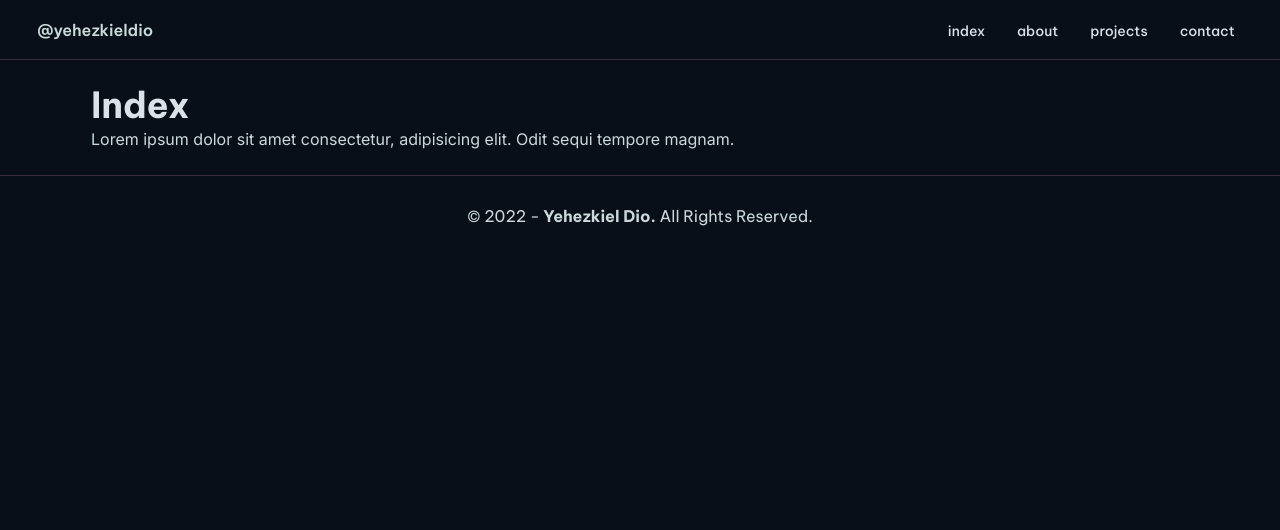
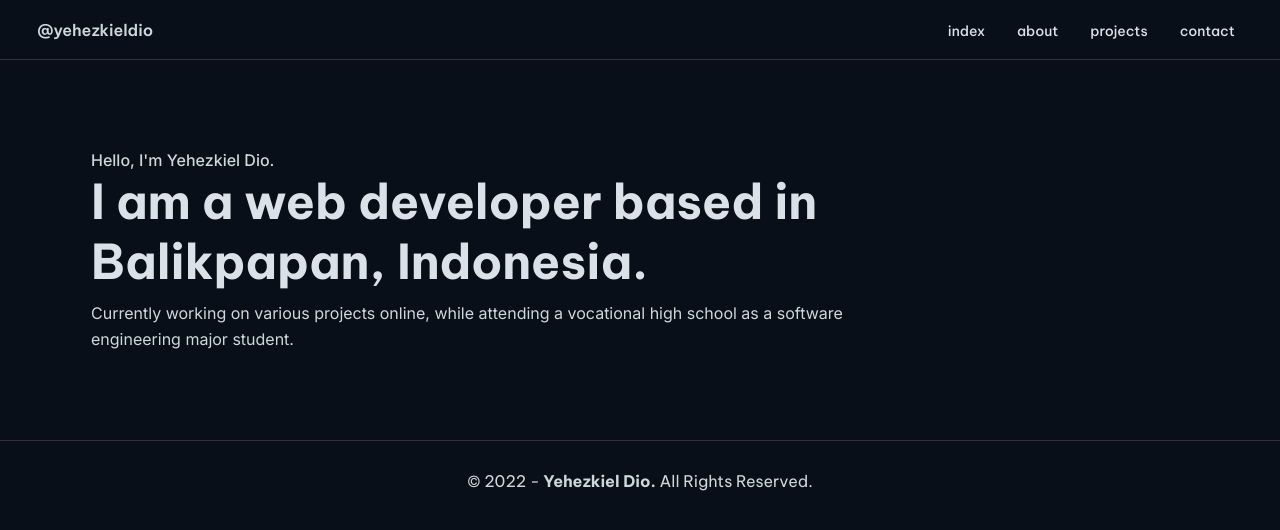
Before and after one commit to yehezkieldio/personal-website, a Next.js app: page / in a window 1280 px wide. Shown: the top 530 px of the page. Built offline with nearby package versions, Linux system fonts and the light colour scheme.

Commit message:
feat: basic introduction in index

```diff
--- a/pages/index.tsx
+++ b/pages/index.tsx
@@ -1,15 +1,24 @@
 import type { NextPage } from "next";
-import { Heading, Text } from "@chakra-ui/react";
+import { Heading, Text, Box } from "@chakra-ui/react";
 
 import PageContainer from "../components/PageContainer";
 
 const Index: NextPage = () => {
     return (
         <PageContainer title="yehezkieldio">
-            <Heading>Index</Heading>
-            <Text>Lorem ipsum dolor sit amet consectetur, adipisicing elit. Odit sequi tempore magnam.</Text>
+            <Box maxWidth="820px" paddingTop="64px" paddingBottom="64px">
+                <Text fontSize={{ base: "sm", md: "md" }} fontWeight="medium">
+                    Hello, I'm Yehezkiel Dio.
+                </Text>
+                <Heading fontSize={{ base: "3xl", md: "5xl" }} fontWeight="bold" lineHeight="shorter">
+                    I am a web developer based in Balikpapan, Indonesia.
+                </Heading>
+                <Text fontSize={{ base: "xs", md: "md" }} lineHeight="tall" marginTop="8px">
+                    Currently working on various projects online, while attending a vocational high school as a software
+                    engineering major student.
+                </Text>
+            </Box>
         </PageContainer>
     );
 };
-
 export default Index;
```
